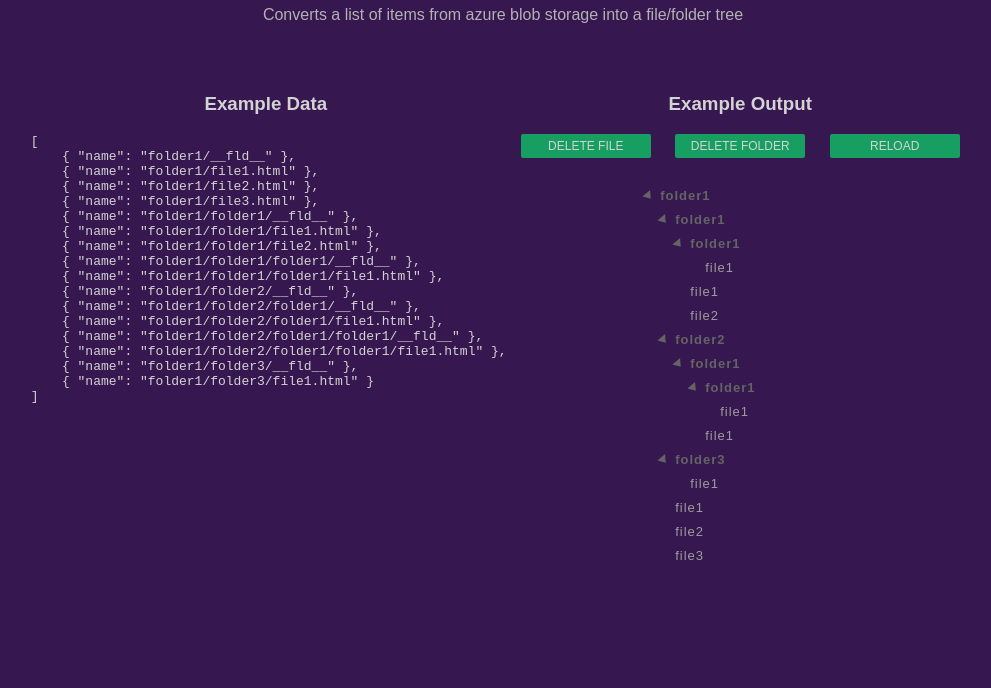
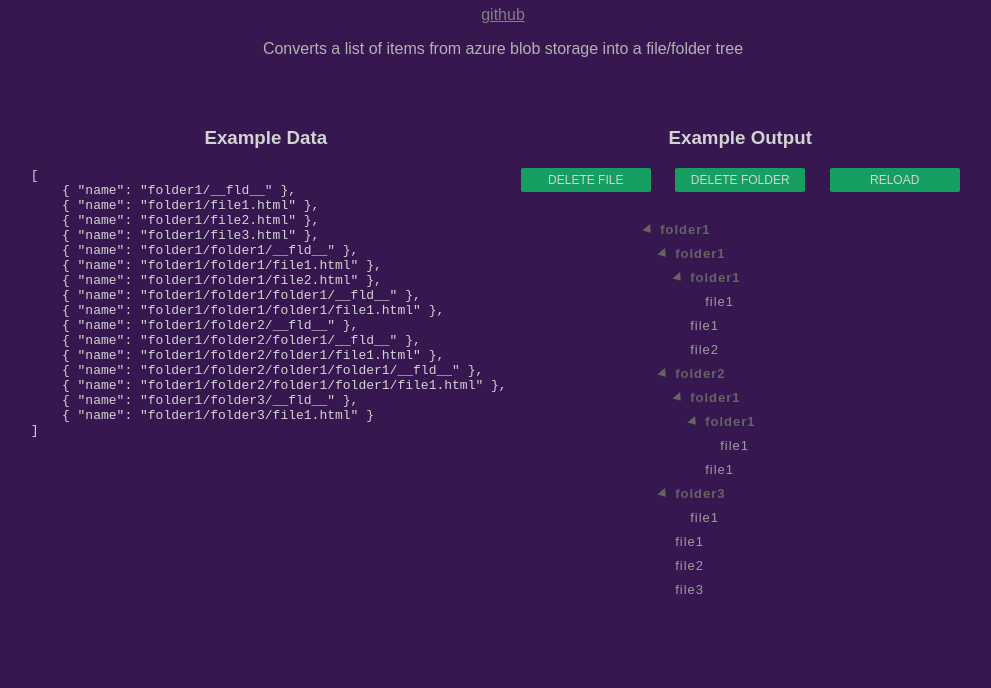
Before and after one commit to jamesryan83/blob-tree, a website: page index.html in a window 1280 px wide. Shown: the part 112-800 px from the top of the page, without its empty margins (137-1128 px from the left). Drawn offline with Linux system fonts and the light colour scheme.

Commit message:
add link

```diff
--- a/index.html
+++ b/index.html
@@ -24,6 +24,10 @@
 
             h1 {
                 margin-top: 60px;
+            }
+
+            a {
+                color: gray;
             }
 
             p {
@@ -80,6 +84,7 @@
     <body>
         <div id="page-container">
             <h1>blob-tree.js</h1>
+            <a href="https://github.com/jamesryan83/blob-tree">github</a>
 
             <p>Converts a list of items from azure blob storage into a file/folder tree</p>
 
```
